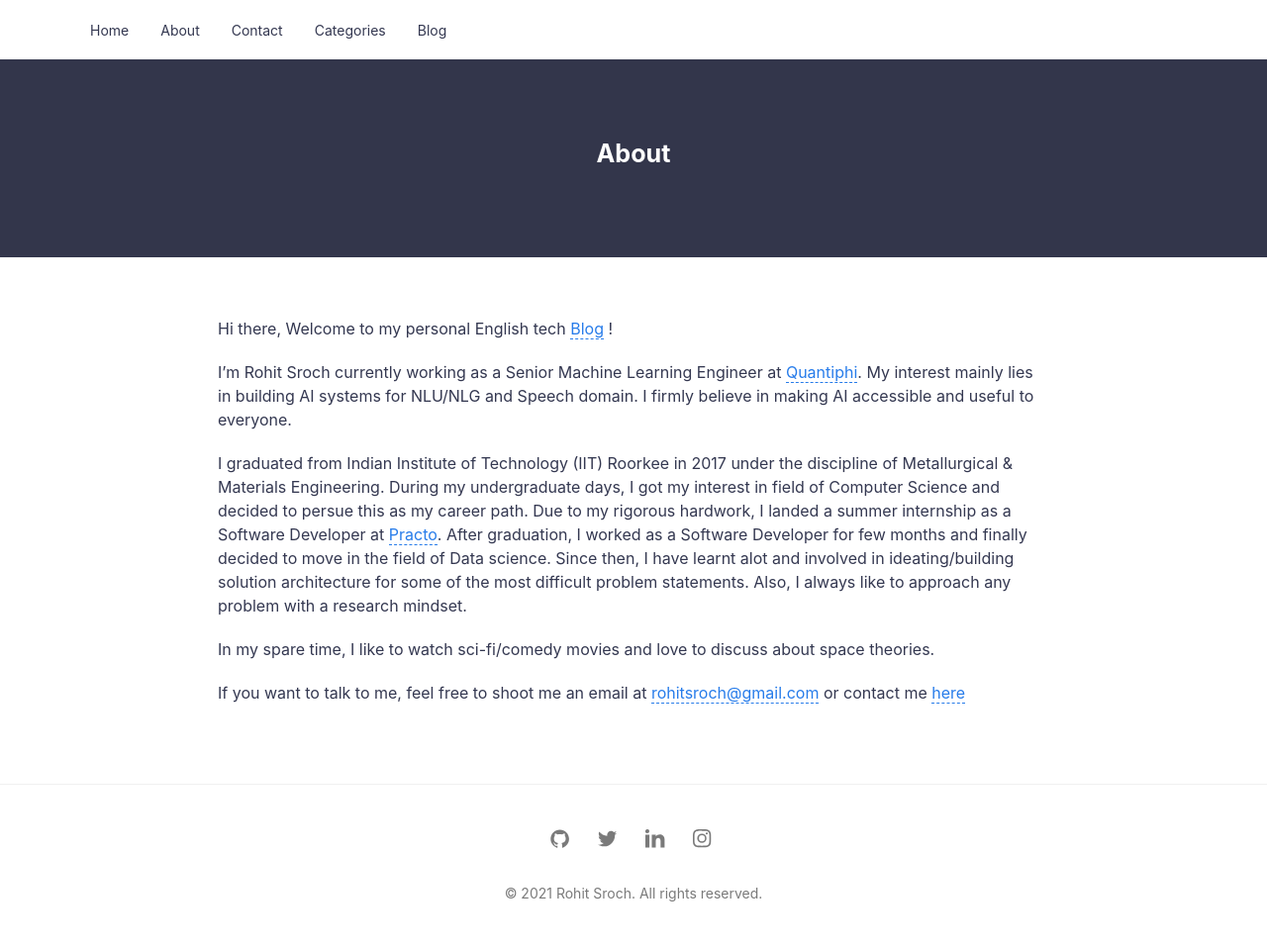
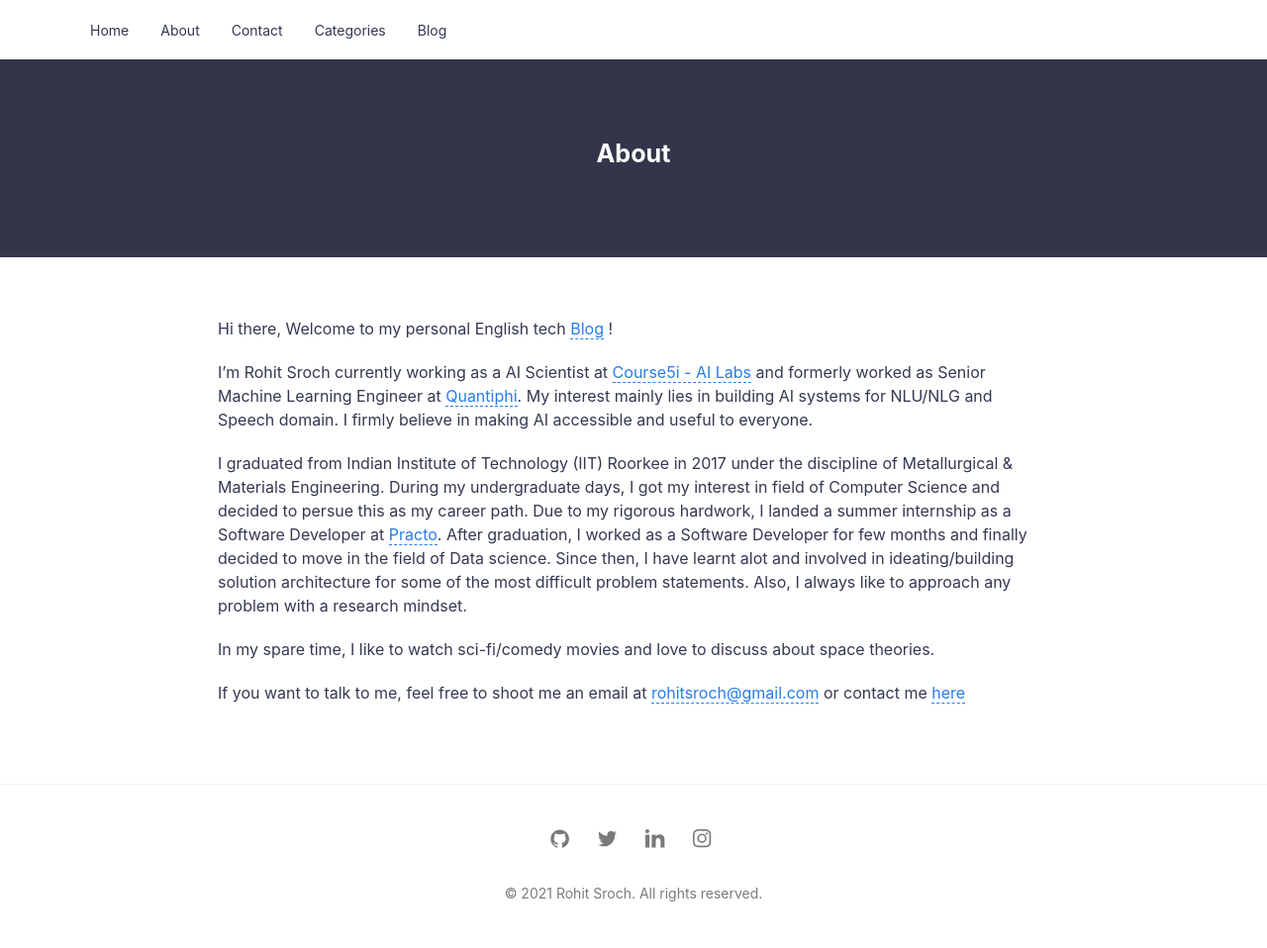
Before and after one commit to rohitsroch/rohitsroch.github.io, a Jekyll site: the page built from about.md, in a window 1280 px wide. Shown: the whole page at 99% size. Built offline with Jekyll 4.4.1, drawn with Linux system fonts in a browser that asks for light colours.

Commit message:
update about

```diff
--- a/about.md
+++ b/about.md
@@ -6,7 +6,7 @@
 
 Hi there, Welcome to my personal English tech [Blog](https://rohitsroch.github.io/#latest-posts) !
 
-I'm Rohit Sroch currently working as a Senior Machine Learning Engineer at [Quantiphi](https://www.quantiphi.com/). My interest mainly lies in building AI systems for NLU/NLG and Speech domain. I firmly believe in making AI accessible and useful to everyone.
+I'm Rohit Sroch currently working as a AI Scientist at [Course5i - AI Labs](https://www.course5i.com/ai-research/) and formerly worked as Senior Machine Learning Engineer at [Quantiphi](https://www.quantiphi.com/). My interest mainly lies in building AI systems for NLU/NLG and Speech domain. I firmly believe in making AI accessible and useful to everyone.
 
 I graduated from Indian Institute of Technology (IIT) Roorkee in 2017 under the discipline of Metallurgical & Materials Engineering. During my undergraduate days, I got my interest in field of Computer Science and decided to persue this as my career path. Due to my rigorous hardwork, I landed a summer internship as a Software Developer at [Practo](https://www.practo.com/). After graduation, I worked as a Software Developer for few months and finally decided to move in the field of Data science. Since then, I have learnt alot and involved in ideating/building solution architecture for some of the most difficult problem statements. Also, I always like to approach any problem with a research mindset.
 
```
